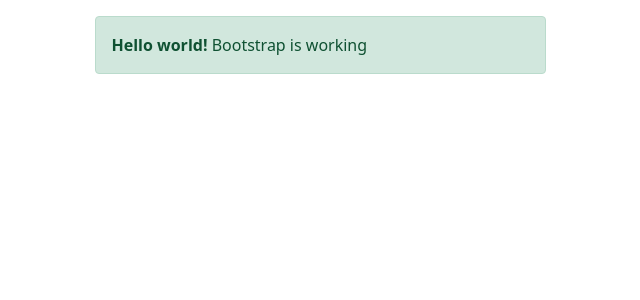
After one commit to KrayMakso68/quiztes, a Django app: page / in a window 1280 px wide. The commit adds this page. Shown: the top 300 px of the page, without its empty margins (320-960 px from the left). Run offline with Django 4.2, Linux system fonts and the light colour scheme; some libraries are stand-ins or nearby versions.

Commit message:
Solved some problems

```diff
--- a/main/views.py
+++ b/main/views.py
@@ -1,3 +1,6 @@
 from django.shortcuts import render
 
+
 # Create your views here.
+def index(request):
+    return render(request, 'main/index.html')
--- a/quiztes/settings.py
+++ b/quiztes/settings.py
@@ -119,8 +119,7 @@
 STATIC_URL = 'static/'
 
 STATICFILES_DIRS = [
-    BASE_DIR / "static",
-    '/var/www/static/',
+    BASE_DIR / "main" / "static"
 ]
 
 # Default primary key field type
--- /dev/null
+++ b/templates/main/index.html
@@ -0,0 +1,17 @@
+{% extends 'main/layout.html' %}
+
+{% block title %}
+    Index
+{% endblock %}
+
+{% block content %}
+    <div class="container">
+        <div class="row justify-content-center">
+            <div class="col-5 m-3">
+                <div class="alert alert-success" role="alert">
+                    <strong>Hello world!</strong> Bootstrap is working
+                </div>
+            </div>
+        </div>
+    </div>
+{% endblock %}
--- a/templates/main/layout.html
+++ b/templates/main/layout.html
@@ -11,7 +11,7 @@
     <link rel="stylesheet" href="{% static 'main/css/bootstrap.min.css' %}">
     <script src="{% static 'main/js/jquery-3.6.3.min.js' %}"></script>
     <script src="{% static 'main/js/bootstrap.min.js' %}"></script>
-    <script src="{% static 'main/js/bootstrap.bundle.js' %}"></script>
+    <script src="{% static 'main/js/bootstrap.bundle.min.js' %}"></script>
     <title>{% block title %}{% endblock %}</title>
 </head>
 <body>
```
Also changed, not shown: 1 other file.
